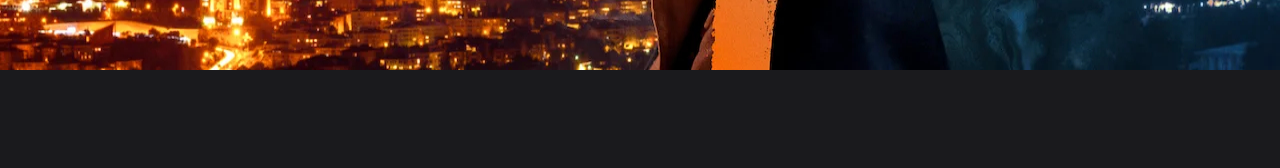
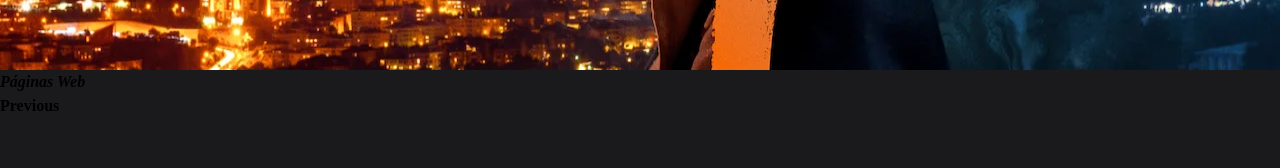
Before and after one commit to yNakidori/HellbirdsNest, a React (Create React App) app: page / in a window 1280 px wide. Shown: the part 730-898 px from the top of the page. Before the commit the page ends 800 px from the top, so only its background shows below. Built offline with nearby package versions, Linux system fonts and the light colour scheme.

Commit message:
Firebase db

```diff
--- a/package.json
+++ b/package.json
@@ -6,10 +6,13 @@
     "@testing-library/jest-dom": "^5.17.0",
     "@testing-library/react": "^13.4.0",
     "@testing-library/user-event": "^13.5.0",
+    "firebase": "^10.13.0",
     "react": "^18.3.1",
     "react-dom": "^18.3.1",
     "react-router-dom": "^6.26.1",
     "react-scripts": "5.0.1",
+    "react-slick": "^0.30.2",
+    "slick-carousel": "^1.8.1",
     "tailwindcss": "^3.4.10",
     "web-vitals": "^2.1.4"
   },
--- a/src/pages/Home/Home.jsx
+++ b/src/pages/Home/Home.jsx
@@ -1,15 +1,49 @@
 import React from "react";
 import "../Home/Home.css";
-import Navbar from "../../components/Navbar/Navbar";
+import Navbar from "../../components/NavBar/Navbar";
 import hero_banner from "../../assets/hero_banner.jpg";
+import Slider from "react-slick";
 
 const Home = () => {
+  const webProjects = [
+    { title: "Projeto web 1", image: "image1" },
+    { title: "Projeto web 2", image: "image2" },
+  ];
+
+  const systemProjects = [
+    { title: "Projeto sistema 1", image: "image3" },
+    { title: "Projeto sistema 2", image: "image4" },
+  ];
+
+  const gameProjects = [
+    { title: "Projeto jogo 1", image: "image5" },
+    { title: "Projeto jogo 2", image: "image6" },
+  ];
+
+  const settings = {
+    dots: true,
+    infinite: true,
+    speed: 500,
+    slidesToShow: 4,
+    slidesToScroll: 1,
+  };
+
   return (
     <div className="home">
       <Navbar />
       <div className="hero">
         <img src={hero_banner} alt="" className="banner-img" />
       </div>
+      <div className="carousel-section">
+        <h2>Páginas Web</h2>
+        <Slider {...settings}>
+          {webProjects.map((project, index) => (
+            <div key={index} className="project-card">
+              <h3>{project.title}</h3>
+            </div>
+          ))}
+        </Slider>
+      </div>
     </div>
   );
 };
```
Also changed, not shown: 1 other file (tests, documents, lock files or other folders).
